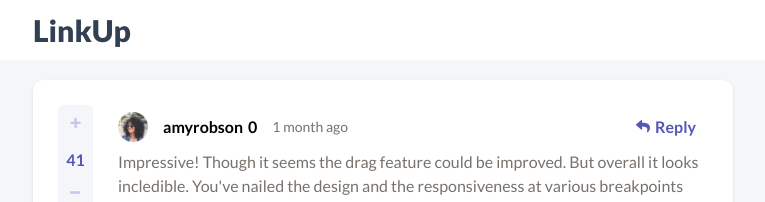
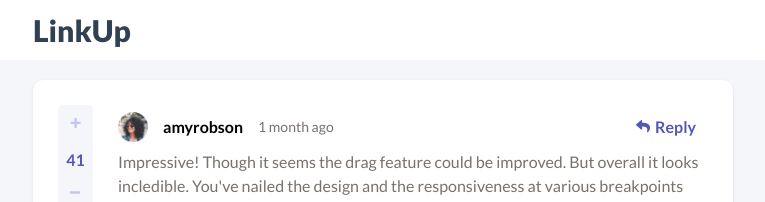
Before and after one commit to LucasBalbinoSS/interactive-comments-section, a React (Vite) app: page / in a window 1280 px wide. Shown: the top 202 px of the page, without its empty margins (257-1022 px from the left). Built offline with nearby package versions, Linux system fonts and the light colour scheme.

Commit message:
Style: Remove unnecessary element

```diff
--- a/src/components/Comment.jsx
+++ b/src/components/Comment.jsx
@@ -55,7 +55,6 @@
                       <img className="photo" src={comment.url} alt={comment.alt} />
                       <div className="user-container">
                         <span className="user">{comment.user}</span>
-                        <span className="user">{commentIndex}</span>
                         {comment?.you && <span className="your-comment-label">you</span>}
                       </div>
                       <span className="date">{comment.date}</span>
```
